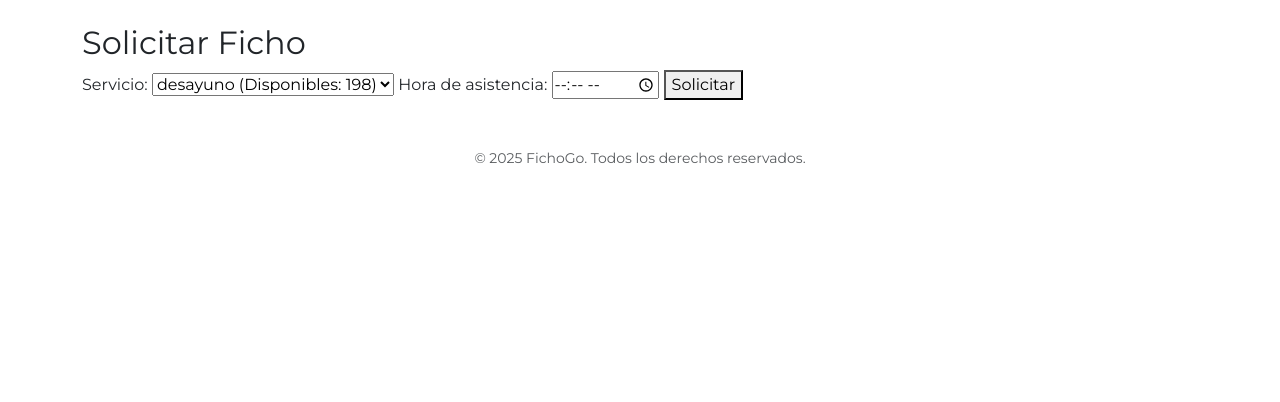
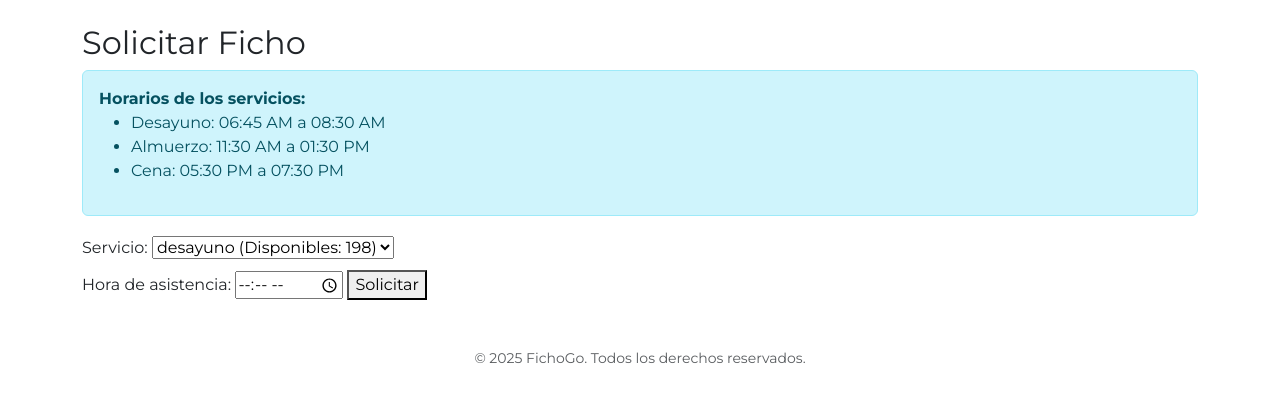
Before and after one commit to Mirr1s/FichoGo, a Django app: page /solicitar-ficho/ in a window 1280 px wide. Shown: the part 56-458 px from the top of the page. Run offline with Django 5.2, Linux system fonts and the light colour scheme; a user stored in the database is signed in; data comes from the database, SQL or seed files in the repository; both versions use the stored data as it was after the commit.

Commit message:
Correciones visuales solicitar fichos y demas

```diff
--- a/fichogo/core/templates/core/solicitar_ficho.html
+++ b/fichogo/core/templates/core/solicitar_ficho.html
@@ -1,6 +1,15 @@
 {% extends 'core/base.html' %}
 {% block content %}
 <h2>Solicitar Ficho</h2>
+<!-- Mostrar horarios de los servicios -->
+<div class="alert alert-info" style="margin-bottom: 20px;">
+    <strong>Horarios de los servicios:</strong>
+    <ul>
+        <li>Desayuno: 06:45 AM a 08:30 AM</li>
+        <li>Almuerzo: 11:30 AM a 01:30 PM</li>
+        <li>Cena: 05:30 PM a 07:30 PM</li>
+    </ul>
+</div>
 {% if mensaje_bloqueo %}
     <div style="color:red; font-weight:bold;">{{ mensaje_bloqueo }}</div>
     {% if ficho_existente %}
@@ -17,15 +26,39 @@
 <form method="post">
     {% csrf_token %}
     <label for="cupo_id">Servicio:</label>
-    <select name="cupo_id" id="cupo_id" required>
+    <select name="cupo_id" id="cupo_id" required onchange="actualizarHorario()">
         {% for servicio in servicios %}
-            <option value="{{ servicio.id }}">{{ servicio.nombre_servicio }} (Disponibles: {{ servicio.cantidad_disponible }})</option>
+            <option value="{{ servicio.id }}" data-servicio="{{ servicio.nombre_servicio }}">{{ servicio.nombre_servicio }} (Disponibles: {{ servicio.cantidad_disponible }})</option>
         {% endfor %}
     </select>
+    <div id="horario-servicio" style="margin: 10px 0; font-weight: bold;"></div>
     <label for="hora">Hora de asistencia:</label>
-    <input type="time" name="hora" id="hora" min="11:30" max="13:30" step="900" required>
+    <input type="time" name="hora" id="hora" required step="900">
+
     <button type="submit">Solicitar</button>
 </form>
+<script>
+    const horarios = JSON.parse('{{ horarios_servicio|safe|escapejs }}');
+    function actualizarHorario() {
+        const select = document.getElementById('cupo_id');
+        const selected = select.options[select.selectedIndex];
+        const servicio = selected.getAttribute('data-servicio');
+        const horario = horarios[servicio];
+        if (horario) {
+            document.getElementById('horario-servicio').innerText = `Horario: ${horario.inicio} a ${horario.fin}`;
+            document.getElementById('hora').setAttribute('min', horario.inicio);
+            document.getElementById('hora').setAttribute('max', horario.fin);
+        } else {
+            document.getElementById('horario-servicio').innerText = '';
+            document.getElementById('hora').removeAttribute('min');
+            document.getElementById('hora').removeAttribute('max');
+        }
+    }
+    document.addEventListener('DOMContentLoaded', actualizarHorario);
+    document.getElementById('cupo_id').addEventListener('change', actualizarHorario);
+    // Forzar formato 12 horas visualmente (solo para navegadores que lo soportan)
+    document.getElementById('hora').setAttribute('lang', 'es-MX');
+</script>
 {% endif %}
 {% if messages %}
     <ul>
--- a/fichogo/core/templates/core/ver_ficho.html
+++ b/fichogo/core/templates/core/ver_ficho.html
@@ -13,6 +13,11 @@
   {% else %}
     <span>No disponible</span>
   {% endif %}
+  {% if ficho.estado == 'activo' %}
+    <form action="{% url 'cancelar_ficho' ficho.id %}" method="get" style="margin-top: 20px;">
+      <button type="submit" class="btn btn-danger">Cancelar ficho</button>
+    </form>
+  {% endif %}
 {% else %}
   <div class="alert alert-warning">No tienes un ficho activo para hoy.</div>
 {% endif %}
--- a/fichogo/core/urls.py
+++ b/fichogo/core/urls.py
@@ -15,6 +15,7 @@ urlpatterns = [
     path('panel-admin/', views.panel_admin, name='panel_admin'),
     path('validar-ficho-admin/', views.validar_ficho_admin, name='validar_ficho_admin'),
     path('ver-ficho/', views.ver_ficho, name='ver_ficho'),
+    path('ver-ficho/<int:ficho_id>/', views.ver_ficho, name='ver_ficho'),
     path('api/fichos/', FichoListAPI.as_view(), name='api_fichos'),
     path('api/cupos/', CupoDisponibleListAPI.as_view(), name='api_cupos'),
     path('api/login/', obtain_auth_token, name='api_login'),
--- a/fichogo/core/views.py
+++ b/fichogo/core/views.py
@@ -65,6 +65,13 @@ def solicitar_ficho(request):
     if not request.user.is_authenticated:
         return redirect('login')
 
+    # Definir los horarios por servicio
+    horarios_servicio = {
+        'desayuno': {'inicio': '06:45', 'fin': '08:30'},
+        'almuerzo': {'inicio': '11:30', 'fin': '13:30'},
+        'cena': {'inicio': '17:30', 'fin': '19:30'},
+    }
+
     # Verifica si ya tiene un ficho activo para el mismo día
     ficho_existente = Ficho.objects.filter(
         usuario=request.user,
@@ -109,7 +116,7 @@ def solicitar_ficho(request):
             puede_pedir = False
             mensaje_bloqueo = "Ya has validado tu ficho para hoy. Solo podrás pedir otro ficho mañana."
     if not puede_pedir:
-        return render(request, 'core/solicitar_ficho.html', {'servicios': servicios, 'mensaje_bloqueo': mensaje_bloqueo, 'ficho_existente': ficho_existente, 'fichos_adelante': fichos_adelante})
+        return render(request, 'core/solicitar_ficho.html', {'servicios': servicios, 'mensaje_bloqueo': mensaje_bloqueo, 'ficho_existente': ficho_existente, 'fichos_adelante': fichos_adelante, 'horarios_servicio': horarios_servicio})
     if request.method == 'POST':
         cupo_id = request.POST.get('cupo_id')
         hora = request.POST.get('hora')
@@ -118,11 +125,13 @@ def solicitar_ficho(request):
         except Cupo.DoesNotExist:
             messages.error(request, 'No hay cupos disponibles para este servicio.')
             return redirect('solicitar_ficho')
-        # Validar horario para comedores
-        if cupo.nombre_servicio.lower() == 'comedores':
-            if not (hora >= '11:30' and hora <= '13:30'):
-                messages.error(request, 'El comedor solo está disponible de 11:30 a 13:30.')
-                return redirect('solicitar_ficho')
+        # Validar horario según el servicio
+        servicio = cupo.nombre_servicio
+        hora_inicio = horarios_servicio[servicio]['inicio']
+        hora_fin = horarios_servicio[servicio]['fin']
+        if not (hora >= hora_inicio and hora <= hora_fin):
+            messages.error(request, f'El servicio {servicio} solo está disponible de {hora_inicio} a {hora_fin}.')
+            return redirect('solicitar_ficho')
         # Calcular posición en la fila
         fichos_anteriores = Ficho.objects.filter(cupo=cupo, fecha_creacion__lt=timezone.now()).count()
         # Crear el ficho
@@ -145,7 +154,7 @@ def solicitar_ficho(request):
         qr_url = os.path.join(settings.MEDIA_URL, qr_path).replace('\\', '/')
         messages.success(request, 'Ficho generado exitosamente.')
         return redirect('usuario')
-    return render(request, 'core/solicitar_ficho.html', {'servicios': servicios})
+    return render(request, 'core/solicitar_ficho.html', {'servicios': servicios, 'horarios_servicio': horarios_servicio})
 
 @login_required
 def validar_ficho(request, ficho_id):
@@ -181,9 +190,12 @@ def cancelar_ficho(request, ficho_id):
         return redirect('usuario')
 
 @login_required
-def ver_ficho(request):
-    hoy = timezone.now().date()
-    ficho = Ficho.objects.filter(usuario=request.user, cupo__fecha=hoy, estado='activo').order_by('-fecha_creacion').first()
+def ver_ficho(request, ficho_id=None):
+    if ficho_id:
+        ficho = Ficho.objects.filter(id=ficho_id, usuario=request.user).first()
+    else:
+        hoy = timezone.now().date()
+        ficho = Ficho.objects.filter(usuario=request.user, cupo__fecha=hoy, estado='activo').order_by('-fecha_creacion').first()
     numero_ficho = None
     if ficho:
         numero_ficho = Ficho.objects.filter(cupo=ficho.cupo, fecha_creacion__lt=ficho.fecha_creacion).count() + 1
@@ -351,7 +363,7 @@ from django.utils import timezone
 
 @api_view(['POST'])
 @permission_classes([IsAuthenticated])
-def cancelar_ficho(request, pk):
+def cancelar_ficho_api(request, pk):
     from .models import Ficho
     try:
         ficho = Ficho.objects.get(pk=pk, usuario=request.user)
```
Also changed, not shown: fichogo/core/templates/core/usuario.html (+3 -17 lines), fichogo/db.sqlite3, fichogo/media/qr/ficho_2205082_50.png (added), fichogo/media/qr/ficho_2205082_51.png (added), fichogo/media/qr/ficho_2205082_52.png (added), fichogo/media/qr/ficho_2205082_53.png (added), fichogo/media/qr/ficho_2205082_54.png (added), fichogo/media/qr/ficho_2205082_55.png (added), fichogo/media/qr/ficho_2205086_56.png (added), fichogo/media/qr/qr/ficho_50.png (added), fichogo/media/qr/qr/ficho_51.png (added), fichogo/media/qr/qr/ficho_52.png (added), fichogo/media/qr/qr/ficho_53.png (added), fichogo/media/qr/qr/ficho_54.png (added), 2 more files.
